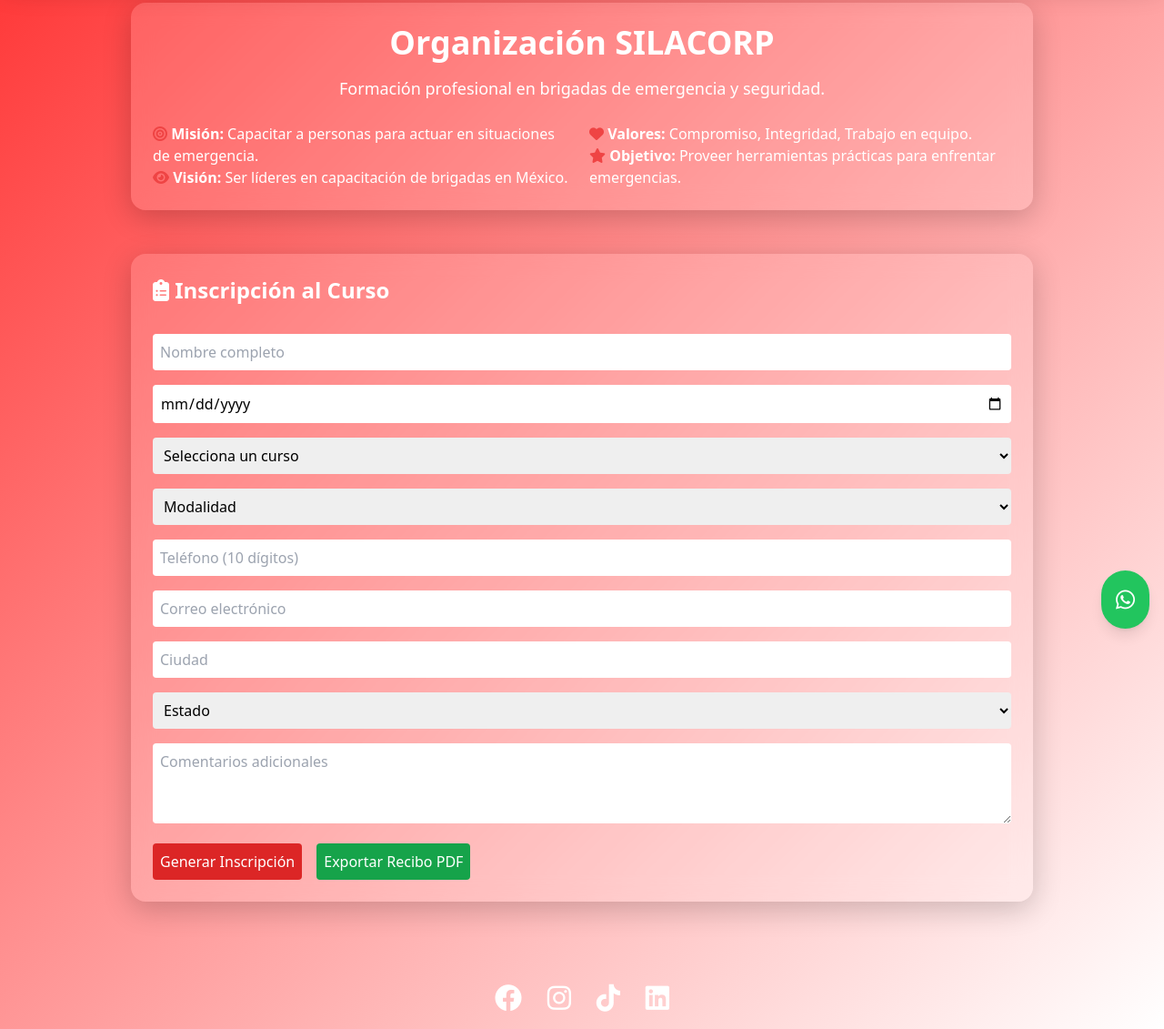
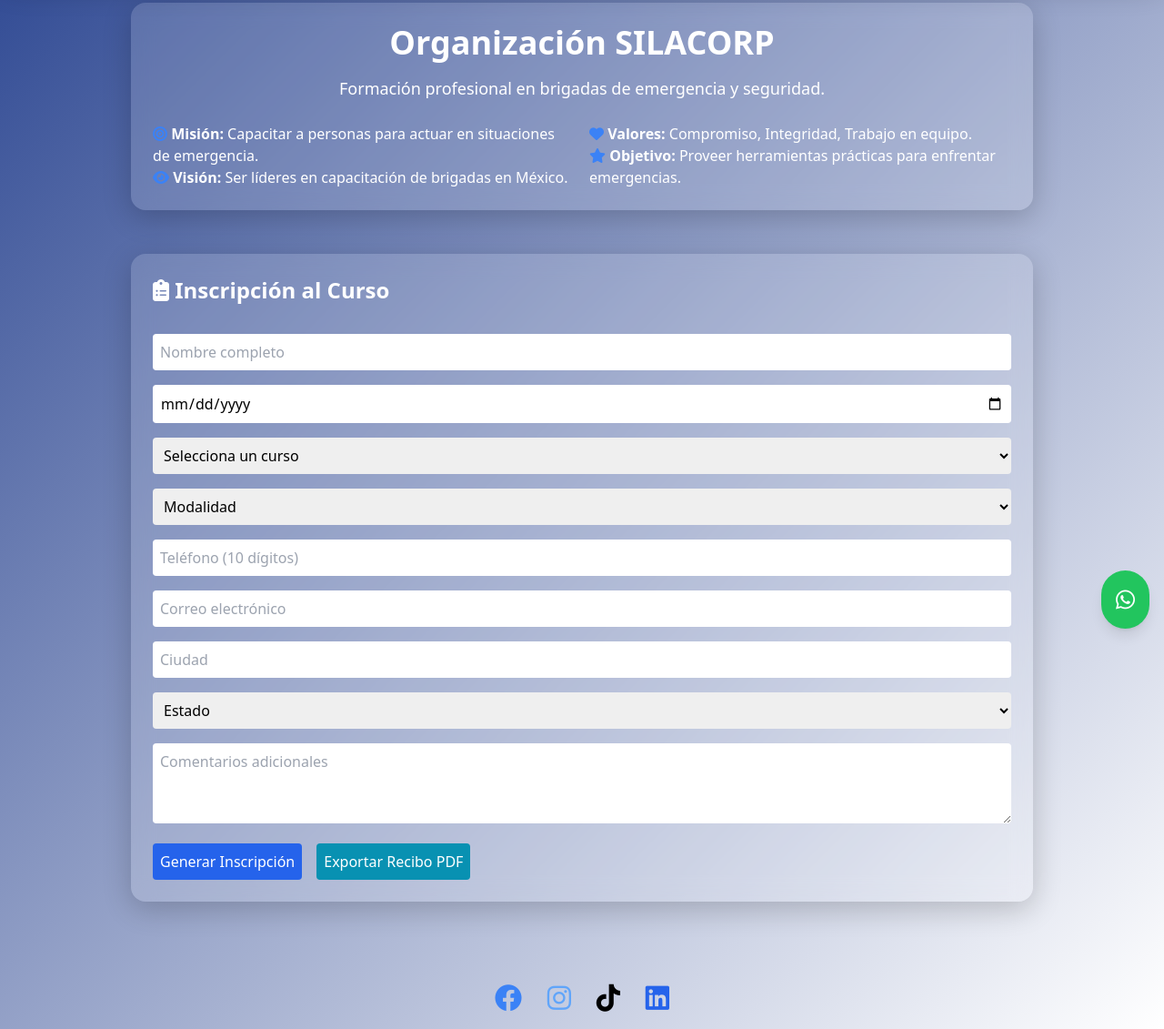
Before and after one commit to codigashosVictor/SILACORP, a plain HTML site: page index.html in a window 1280 px wide. Shown: the part 93-1224 px from the top of the page at 91% size. Drawn offline with nearby package versions, Linux system fonts and the light colour scheme.

Commit message:
Update index.html

```diff
--- a/index.html
+++ b/index.html
@@ -1,5 +1,6 @@
 <!DOCTYPE html>
 <html lang="es">
+
 <head>
   <meta charset="UTF-8" />
   <meta name="viewport" content="width=device-width, initial-scale=1.0" />
@@ -9,8 +10,10 @@
   <link rel="stylesheet" href="https://cdnjs.cloudflare.com/ajax/libs/font-awesome/6.4.0/css/all.min.css">
   <style>
     body {
-      background: linear-gradient(135deg, #ff0000cc, #ffffffcc);
+      background: linear-gradient(135deg, #1e3a8aee, #ffffffcc);
+      /* azul oscuro + blanco */
     }
+
     .glass {
       background: rgba(255, 255, 255, 0.15);
       backdrop-filter: blur(12px);
@@ -19,12 +22,14 @@
     }
   </style>
 </head>
+
 <body class="text-white min-h-screen font-sans">
 
   <!-- NAVBAR -->
   <nav class="glass flex justify-between items-center p-4 fixed top-0 w-full z-50 backdrop-blur-md">
     <div class="flex items-center space-x-3">
-      <img src="https://raw.githubusercontent.com/tu_usuario/tu_repositorio/main/logo.png" class="w-10 h-10" alt="Logo SILACORP">
+      <img src="https://www.proteccioncivilmuro.mx/wp-content/uploads/2023/07/cropped-Logo-MuroPc.png" class="w-10 h-10"
+        alt="Logo SILACORP">
       <span class="font-bold text-xl">SILACORP</span>
     </div>
     <ul class="hidden md:flex space-x-6 font-semibold text-lg">
@@ -43,12 +48,16 @@
       <p class="text-lg mb-6">Formación profesional en brigadas de emergencia y seguridad.</p>
       <div class="grid md:grid-cols-2 gap-4 text-left">
         <div>
-          <p><i class="fas fa-bullseye text-red-500"></i> <strong>Misión:</strong> Capacitar a personas para actuar en situaciones de emergencia.</p>
-          <p><i class="fas fa-eye text-red-500"></i> <strong>Visión:</strong> Ser líderes en capacitación de brigadas en México.</p>
+          <p><i class="fas fa-bullseye text-blue-500"></i> <strong>Misión:</strong> Capacitar a personas para actuar en
+            situaciones de emergencia.</p>
+          <p><i class="fas fa-eye text-blue-500"></i> <strong>Visión:</strong> Ser líderes en capacitación de brigadas
+            en México.</p>
         </div>
         <div>
-          <p><i class="fas fa-heart text-red-500"></i> <strong>Valores:</strong> Compromiso, Integridad, Trabajo en equipo.</p>
-          <p><i class="fas fa-star text-red-500"></i> <strong>Objetivo:</strong> Proveer herramientas prácticas para enfrentar emergencias.</p>
+          <p><i class="fas fa-heart text-blue-500"></i> <strong>Valores:</strong> Compromiso, Integridad, Trabajo en
+            equipo.</p>
+          <p><i class="fas fa-star text-blue-500"></i> <strong>Objetivo:</strong> Proveer herramientas prácticas para
+            enfrentar emergencias.</p>
         </div>
       </div>
     </section>
@@ -73,27 +82,54 @@
         <option value="Virtual">Virtual</option>
       </select>
 
-      <input type="tel" id="telefono" maxlength="10" pattern="\d{10}" placeholder="Teléfono (10 dígitos)" required class="w-full p-2 rounded" />
+      <input type="tel" id="telefono" maxlength="10" pattern="\d{10}" placeholder="Teléfono (10 dígitos)" required
+        class="w-full p-2 rounded" />
       <input type="email" id="email" placeholder="Correo electrónico" required class="w-full p-2 rounded" />
       <input type="text" id="ciudad" placeholder="Ciudad" required class="w-full p-2 rounded" />
 
       <select id="estado" required class="w-full p-2 rounded">
         <option value="">Estado</option>
-        <option>Aguascalientes</option><option>Baja California</option><option>Baja California Sur</option>
-        <option>Campeche</option><option>Chiapas</option><option>Chihuahua</option><option>CDMX</option>
-        <option>Coahuila</option><option>Colima</option><option>Durango</option><option>Estado de México</option>
-        <option>Guanajuato</option><option>Guerrero</option><option>Hidalgo</option><option>Jalisco</option>
-        <option>Michoacán</option><option>Morelos</option><option>Nayarit</option><option>Nuevo León</option>
-        <option>Oaxaca</option><option>Puebla</option><option>Querétaro</option><option>Quintana Roo</option>
-        <option>San Luis Potosí</option><option>Sinaloa</option><option>Sonora</option><option>Tabasco</option>
-        <option>Tamaulipas</option><option>Tlaxcala</option><option>Veracruz</option><option>Yucatán</option><option>Zacatecas</option>
+        <option>Aguascalientes</option>
+        <option>Baja California</option>
+        <option>Baja California Sur</option>
+        <option>Campeche</option>
+        <option>Chiapas</option>
+        <option>Chihuahua</option>
+        <option>CDMX</option>
+        <option>Coahuila</option>
+        <option>Colima</option>
+        <option>Durango</option>
+        <option>Estado de México</option>
+        <option>Guanajuato</option>
+        <option>Guerrero</option>
+        <option>Hidalgo</option>
+        <option>Jalisco</option>
+        <option>Michoacán</option>
+        <option>Morelos</option>
+        <option>Nayarit</option>
+        <option>Nuevo León</option>
+        <option>Oaxaca</option>
+        <option>Puebla</option>
+        <option>Querétaro</option>
+        <option>Quintana Roo</option>
+        <option>San Luis Potosí</option>
+        <option>Sinaloa</option>
+        <option>Sonora</option>
+        <option>Tabasco</option>
+        <option>Tamaulipas</option>
+        <option>Tlaxcala</option>
+        <option>Veracruz</option>
+        <option>Yucatán</option>
+        <option>Zacatecas</option>
       </select>
 
       <textarea id="comentarios" rows="3" placeholder="Comentarios adicionales" class="w-full p-2 rounded"></textarea>
 
       <div class="flex flex-col md:flex-row gap-4">
-        <button type="submit" class="bg-red-600 hover:bg-red-700 text-white p-2 rounded" onclick="registrar(event)">Generar Inscripción</button>
-        <button type="button" onclick="generarPDF()" class="bg-green-600 hover:bg-green-700 text-white p-2 rounded">Exportar Recibo PDF</button>
+        <button type="submit" class="bg-blue-600 hover:bg-blue-700 text-white p-2 rounded"
+          onclick="registrar(event)">Generar Inscripción</button>
+        <button type="button" onclick="generarPDF()"
+          class="bg-cyan-600 hover:bg-cyan-700 text-white p-2 rounded">Exportar Recibo PDF</button>
       </div>
 
       <p id="mensaje" class="text-green-600 font-bold mt-2 hidden">¡Se ha inscrito correctamente!</p>
@@ -101,15 +137,16 @@
 
     <!-- Redes sociales -->
     <section id="redes" class="text-center space-x-5 text-3xl pt-10">
-      <a href="https://facebook.com" target="_blank"><i class="fab fa-facebook"></i></a>
-      <a href="https://instagram.com" target="_blank"><i class="fab fa-instagram"></i></a>
-      <a href="https://tiktok.com" target="_blank"><i class="fab fa-tiktok"></i></a>
-      <a href="https://linkedin.com" target="_blank"><i class="fab fa-linkedin"></i></a>
+      <a href="https://facebook.com" target="_blank"><i class="fab fa-facebook text-blue-500"></i></a>
+      <a href="https://instagram.com" target="_blank"><i class="fab fa-instagram text-blue-400"></i></a>
+      <a href="https://tiktok.com" target="_blank"><i class="fab fa-tiktok text-black"></i></a>
+      <a href="https://linkedin.com" target="_blank"><i class="fab fa-linkedin text-blue-600"></i></a>
     </section>
   </main>
 
   <!-- WhatsApp botón flotante -->
-  <a href="https://wa.me/5210000000000" target="_blank" class="fixed bottom-4 right-4 bg-green-500 hover:bg-green-600 text-white rounded-full p-4 shadow-lg z-50">
+  <a href="https://wa.me/5210000000000" target="_blank"
+    class="fixed bottom-4 right-4 bg-green-500 hover:bg-green-600 text-white rounded-full p-4 shadow-lg z-50">
     <i class="fab fa-whatsapp text-2xl"></i>
   </a>
 
@@ -147,4 +184,5 @@
     }
   </script>
 </body>
+
 </html>
```
